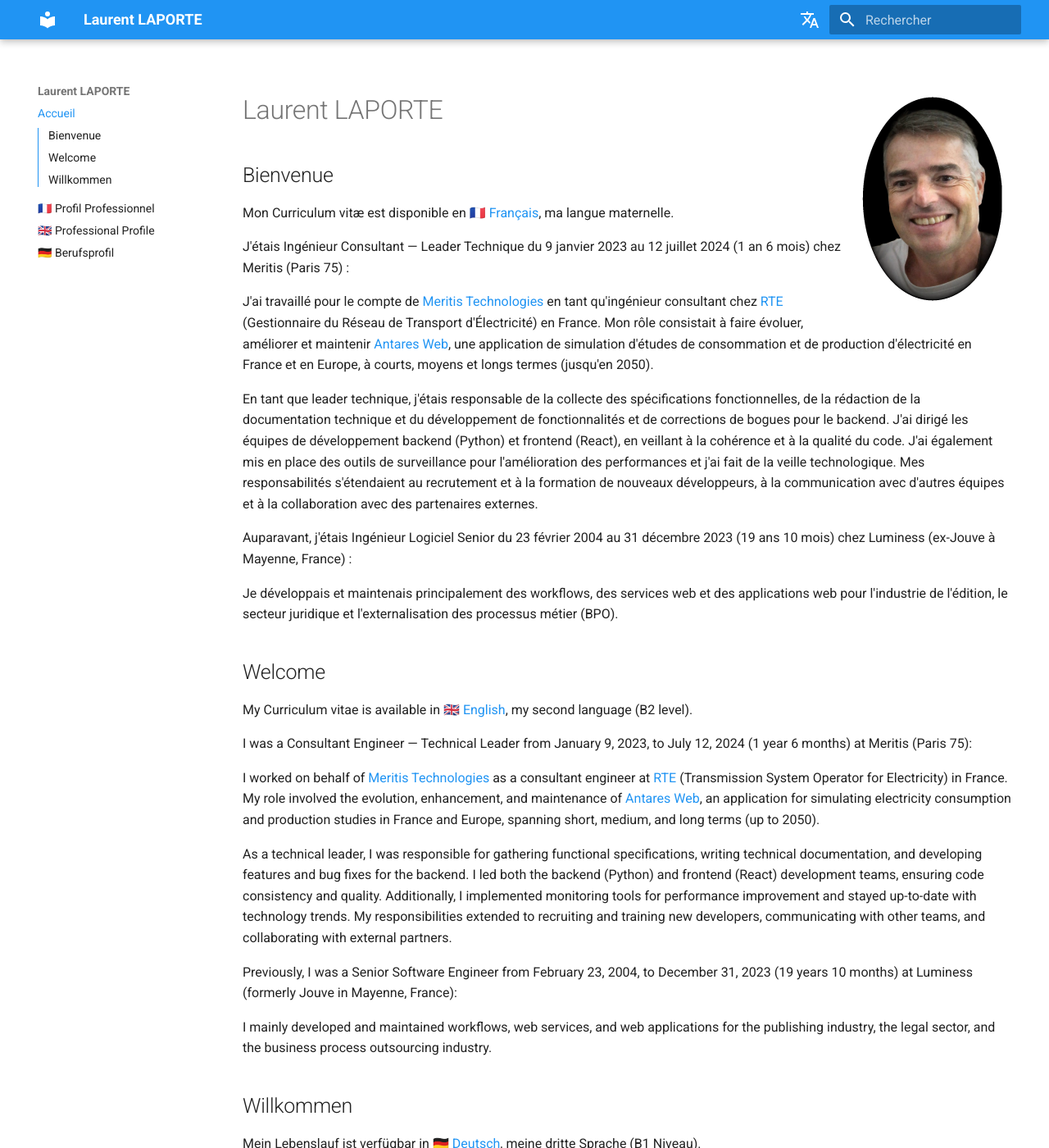
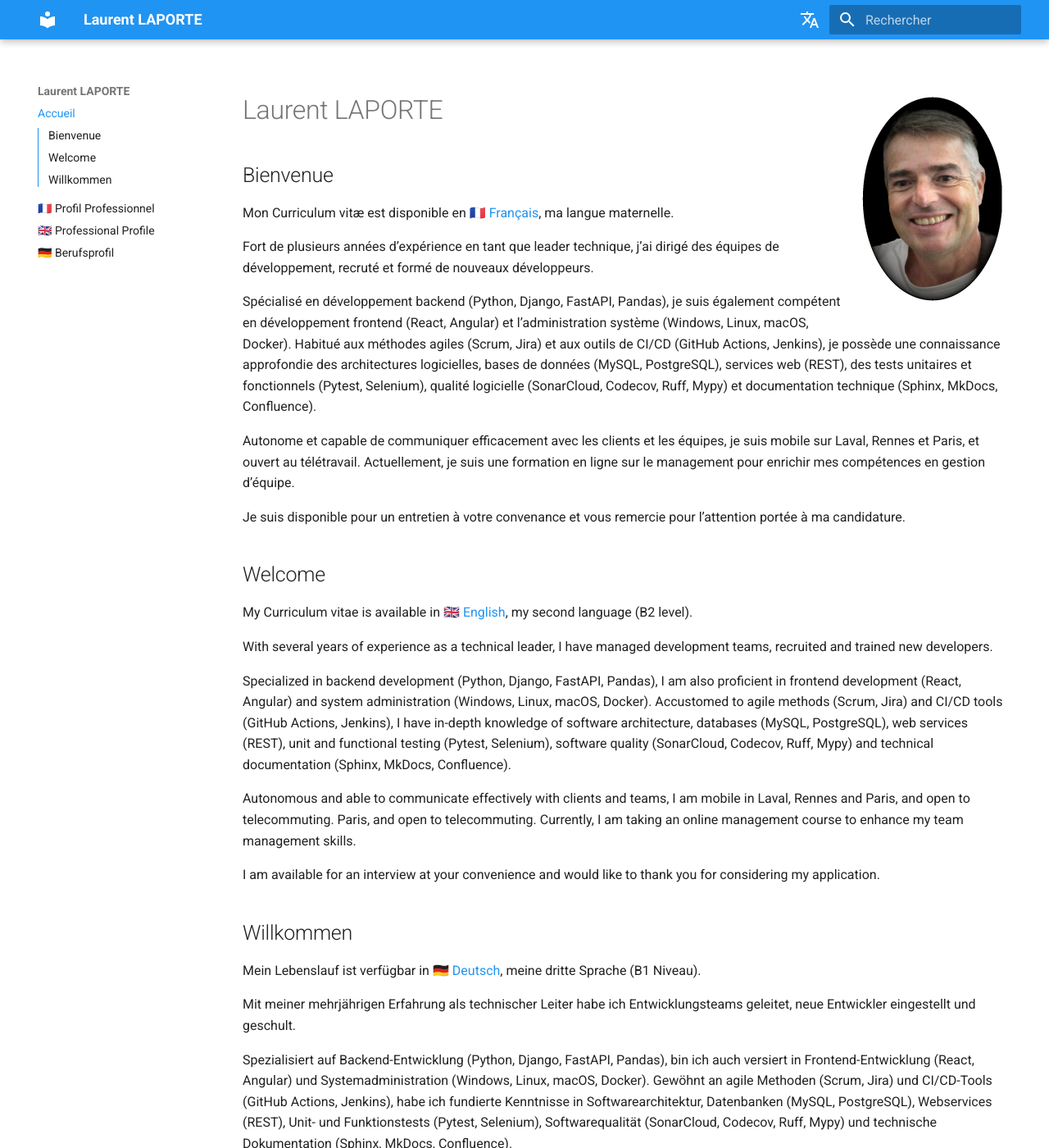
Before and after one commit to laurent-laporte-pro/laurent-laporte-pro.github.io, an MkDocs documentation site: the page built from docs/index.md, in a window 1280 px wide and 1400 px high. Shown: the whole window at 82% size. Built offline with MkDocs 1.6.1 and Material for MkDocs 9.7.7, drawn with Linux system fonts in a browser that asks for light colours; comment, search, counter and statistics services are not loaded; some of the changed text lies outside the part shown.

Commit message:
docs: add motivation letter

```diff
--- a/docs/index.md
+++ b/docs/index.md
@@ -6,7 +6,7 @@
 ---
 
 <img alt="Laurent LAPORTE" src="assets/profile-laurent-laporte.png" title="Laurent LAPORTE"
-     style="float: right; margin: 0 0 1em 1em; width: 192px; height: 256px"/>
+style="float: right; margin: 0 0 1em 1em; width: 192px; height: 256px"/>
 
 # Laurent LAPORTE
 
@@ -14,80 +14,57 @@
 
 Mon Curriculum vitæ est disponible en 🇫🇷 [Français](fr/index.md), ma langue maternelle.
 
-J'étais Ingénieur Consultant — Leader Technique du 9 janvier 2023 au 12 juillet 2024 (1 an 6 mois) chez Meritis
-(Paris 75) :
+Fort de plusieurs années d’expérience en tant que leader technique, j’ai dirigé des équipes de développement, recruté et
+formé de nouveaux développeurs.
 
-J'ai travaillé pour le compte de [Meritis Technologies](https://meritis.fr/) en tant qu'ingénieur consultant
-chez [RTE](https://www.rte-france.com/) (Gestionnaire du Réseau de Transport d'Électricité) en France.
-Mon rôle consistait à faire évoluer, améliorer et maintenir
-[Antares Web](https://antares-web.readthedocs.io/en/latest/), une application de simulation d'études de consommation
-et de production d'électricité en France et en Europe, à courts, moyens et longs termes (jusqu'en 2050).
+Spécialisé en développement backend (Python, Django, FastAPI, Pandas), je suis également compétent en développement
+frontend (React, Angular) et l’administration système (Windows, Linux, macOS, Docker).
+Habitué aux méthodes agiles (Scrum, Jira) et aux outils de CI/CD (GitHub Actions, Jenkins), je possède une connaissance
+approfondie des architectures logicielles, bases de données (MySQL, PostgreSQL), services web (REST), des tests
+unitaires et fonctionnels (Pytest, Selenium), qualité logicielle (SonarCloud, Codecov, Ruff, Mypy) et documentation
+technique (Sphinx, MkDocs, Confluence).
 
-En tant que leader technique, j'étais responsable de la collecte des spécifications fonctionnelles, de la rédaction de
-la documentation technique et du développement de fonctionnalités et de corrections de bogues pour le backend.
-J'ai dirigé les équipes de développement backend (Python) et frontend (React), en veillant à la cohérence et à la
-qualité du code.
-J'ai également mis en place des outils de surveillance pour l'amélioration des performances et j'ai fait de la veille
-technologique.
-Mes responsabilités s'étendaient au recrutement et à la formation de nouveaux développeurs, à la communication avec
-d'autres équipes et à la collaboration avec des partenaires externes.
+Autonome et capable de communiquer efficacement avec les clients et les équipes, je suis mobile sur Laval, Rennes et
+Paris, et ouvert au télétravail.
+Actuellement, je suis une formation en ligne sur le management pour enrichir mes compétences en gestion d’équipe.
 
-Auparavant, j'étais Ingénieur Logiciel Senior du 23 février 2004 au 31 décembre 2023 (19 ans 10 mois) chez Luminess
-(ex-Jouve à Mayenne, France) :
-
-Je développais et maintenais principalement des workflows, des services web et des applications web pour l'industrie
-de l'édition, le secteur juridique et l'externalisation des processus métier (BPO).
+Je suis disponible pour un entretien à votre convenance et vous remercie pour l’attention portée à ma candidature.
 
 ## Welcome
 
 My Curriculum vitae is available in 🇬🇧 [English](en/index.md), my second language (B2 level).
 
-I was a Consultant Engineer — Technical Leader from January 9, 2023, to July 12, 2024 (1 year 6 months) at Meritis
-(Paris 75):
+With several years of experience as a technical leader, I have managed development teams, recruited and trained
+new developers.
 
-I worked on behalf of [Meritis Technologies](https://meritis.fr/) as a consultant engineer
-at [RTE](https://www.rte-france.com/) (Transmission System Operator for Electricity) in France.
-My role involved the evolution, enhancement, and maintenance
-of [Antares Web](https://antares-web.readthedocs.io/en/latest/), an application for simulating electricity
-consumption and production studies in France and Europe, spanning short, medium, and long terms (up to 2050).
+Specialized in backend development (Python, Django, FastAPI, Pandas), I am also proficient in frontend development
+(React, Angular) and system administration (Windows, Linux, macOS, Docker).
+Accustomed to agile methods (Scrum, Jira) and CI/CD tools (GitHub Actions, Jenkins), I have in-depth knowledge
+of software architecture, databases (MySQL, PostgreSQL), web services (REST), unit and functional testing (Pytest,
+Selenium), software quality (SonarCloud, Codecov, Ruff, Mypy) and technical documentation (Sphinx, MkDocs, Confluence).
 
-As a technical leader, I was responsible for gathering functional specifications, writing technical documentation,
-and developing features and bug fixes for the backend.
-I led both the backend (Python) and frontend (React) development teams, ensuring code consistency and quality.
-Additionally, I implemented monitoring tools for performance improvement and stayed up-to-date with technology trends.
-My responsibilities extended to recruiting and training new developers, communicating with other teams,
-and collaborating with external partners.
+Autonomous and able to communicate effectively with clients and teams, I am mobile in Laval, Rennes and Paris, and open
+to telecommuting. Paris, and open to telecommuting.
+Currently, I am taking an online management course to enhance my team management skills.
 
-Previously, I was a Senior Software Engineer from February 23, 2004, to December 31, 2023 (19 years 10 months)
-at Luminess (formerly Jouve in Mayenne, France):
-
-I mainly developed and maintained workflows, web services, and web applications for the publishing industry,
-the legal sector, and the business process outsourcing industry.
+I am available for an interview at your convenience and would like to thank you for considering my application.
 
 ## Willkommen
 
 Mein Lebenslauf ist verfügbar in 🇩🇪 [Deutsch](de/index.md), meine dritte Sprache (B1 Niveau).
 
-Ich war ein Beratungsingenieur — Technischer Leiter vom 9. Januar 2023 bis 12. Juli 2024 (1 Jahr 6 Monate) bei Meritis
-(Paris 75):
+Mit meiner mehrjährigen Erfahrung als technischer Leiter habe ich Entwicklungsteams geleitet, neue Entwickler
+eingestellt und geschult.
 
-Ich arbeitete im Auftrag von [Meritis Technologies](https://meritis.fr/) als Beratungsingenieur
-bei [RTE](https://www.rte-france.com/) (Übertragungsnetzbetreiber für Elektrizität) in Frankreich.
-Meine Rolle umfasste die Weiterentwicklung, Verbesserung und Wartung
-von [Antares Web](https://antares-web.readthedocs.io/en/latest/), einer Anwendung zur Simulation von Elektrizitätsverbrauchs-
-und -produktionsstudien in Frankreich und Europa, die kurz-, mittel- und langfristige Zeiträume (bis 2050) umfasst.
+Spezialisiert auf Backend-Entwicklung (Python, Django, FastAPI, Pandas), bin ich auch versiert in Frontend-Entwicklung
+(React, Angular) und Systemadministration (Windows, Linux, macOS, Docker).
+Gewöhnt an agile Methoden (Scrum, Jira) und CI/CD-Tools (GitHub Actions, Jenkins), habe ich fundierte Kenntnisse
+in Softwarearchitektur, Datenbanken (MySQL, PostgreSQL), Webservices (REST), Unit- und Funktionstests (Pytest,
+Selenium), Softwarequalität (SonarCloud, Codecov, Ruff, Mypy) und technische Dokumentation (Sphinx, MkDocs, Confluence).
 
-Als technischer Leiter war ich verantwortlich für die Erfassung funktionaler Spezifikationen, das Schreiben technischer
-Dokumentationen und die Entwicklung von Funktionen und Fehlerbehebungen für das Backend.
-Ich leitete sowohl das Backend- (Python) als auch das Frontend- (React) Entwicklungsteam und sorgte für Codekonsistenz
-und -qualität.
-Darüber hinaus implementierte ich Überwachungstools zur Leistungsverbesserung und blieb auf dem neuesten Stand der
-Technologietrends.
-Meine Verantwortlichkeiten erstreckten sich auf das Recruiting und die Schulung neuer Entwickler, die Kommunikation mit
-anderen Teams und die Zusammenarbeit mit externen Partnern.
+Ich bin selbständig und in der Lage, effizient mit Kunden und Teams zu kommunizieren. Ich bin mobil in Laval, Rennes
+und Paris und offen für Telearbeit.
+Zurzeit belege ich einen Online-Kurs in Management, um meine Team-Management-Fähigkeiten zu verbessern.
 
-Zuvor war ich Senior Software Engineer vom 23. Februar 2004 bis 31. Dezember 2023 (19 Jahre 10 Monate) bei Luminess
-(ehemals Jouve in Mayenne, Frankreich):
-
-Ich entwickelte und wartete hauptsächlich Workflows, Webdienste und Webanwendungen für die Verlagsbranche, den
-juristischen Sektor und die Business Process Outsourcing-Branche.
+Ich stehe Ihnen jederzeit für ein Vorstellungsgespräch zur Verfügung und danke Ihnen für die Berücksichtigung
+meiner Bewerbung.
```
Also changed, not shown: docs/de/index.md (+5 -5 lines), docs/en/index.md (+3 -3 lines), docs/fr/index.md (+3 -3 lines).
